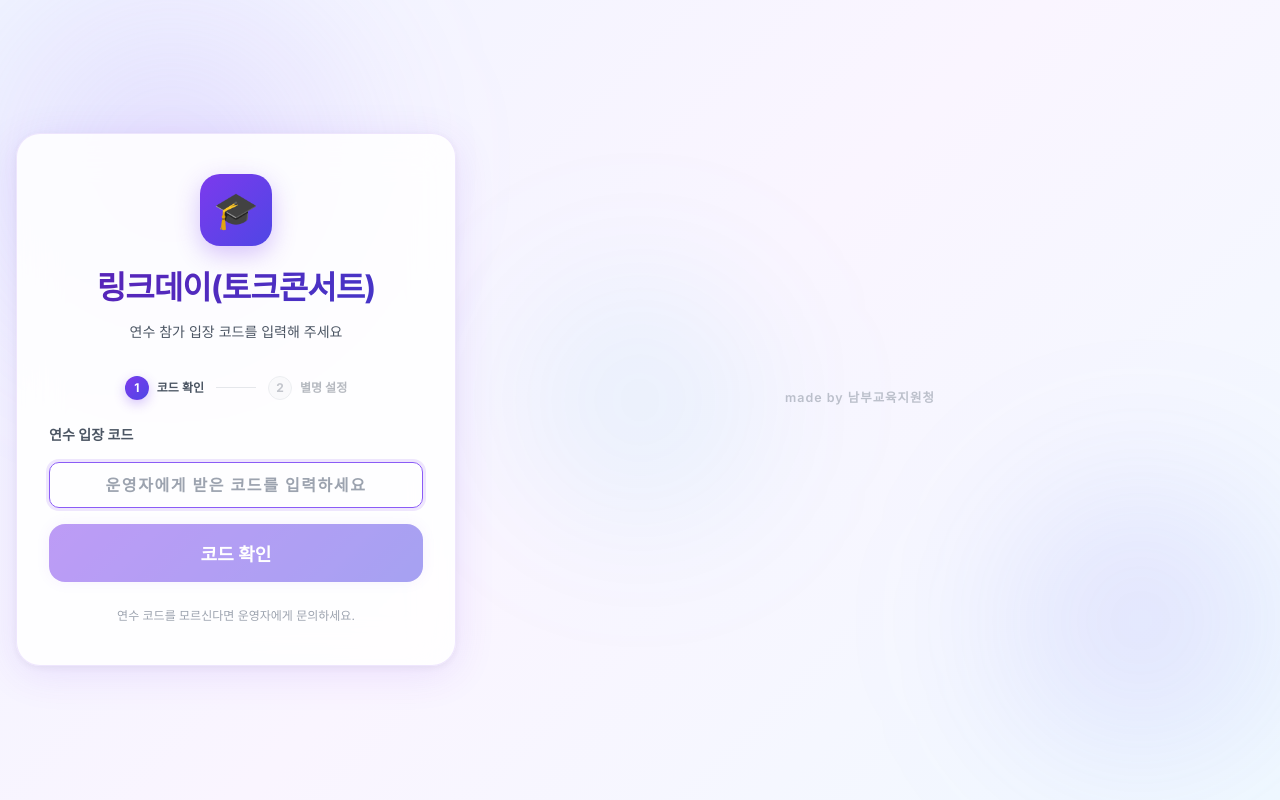
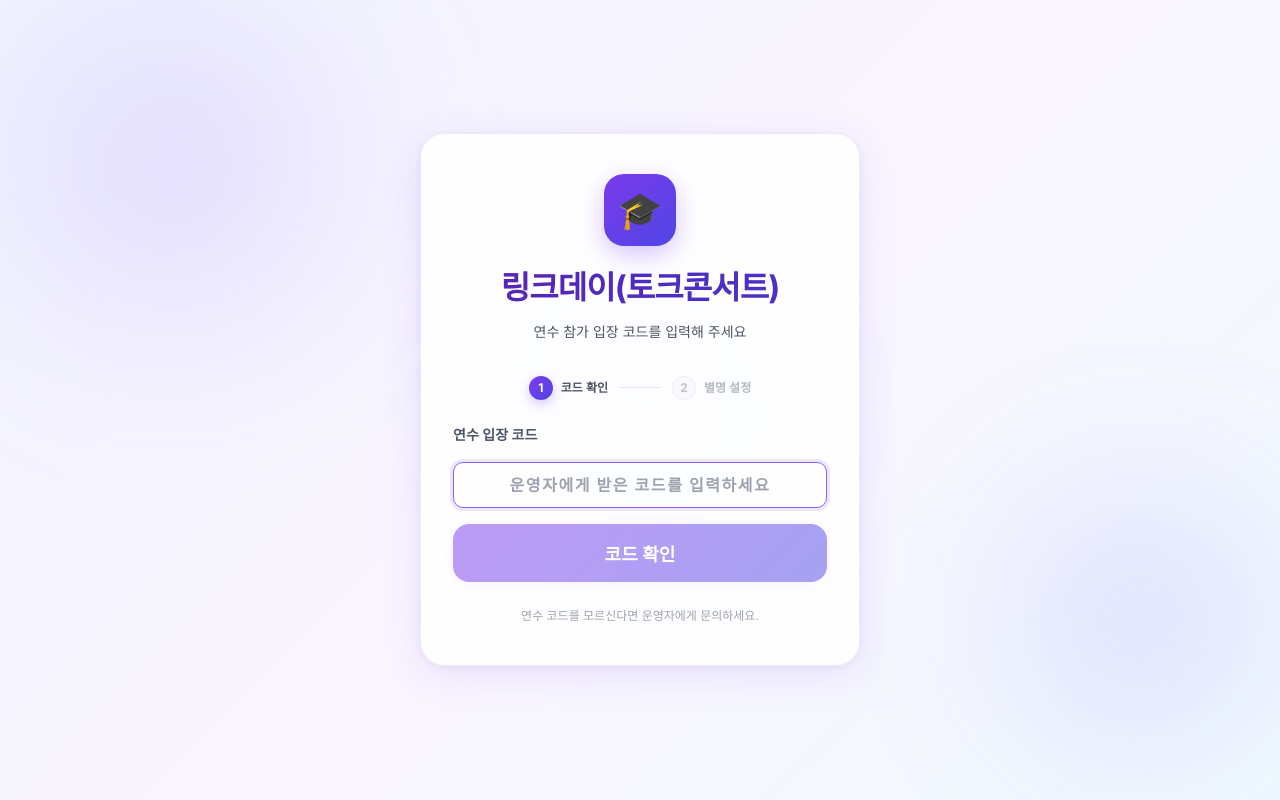
Before and after one commit to dodoworld7/happy-training, a React (Vite) app: page / in a window 1280 px wide. Built offline with nearby package versions, Linux system fonts and the light colour scheme; no server answers; a web font is replaced by a local one.

Commit message:
fix: center login container and remove brand footer

```diff
--- a/src/index.css
+++ b/src/index.css
@@ -399,20 +399,3 @@ body {
 .justify-between { justify-content: space-between; }
 .flex-col { flex-direction: column; }
 .w-full { width: 100%; }
-
-/* 브랜드 서명 푸터 */
-.brand-footer {
-  text-align: center;
-  padding: 20px 0 24px;
-  font-size: 0.78rem;
-  font-weight: 600;
-  letter-spacing: 0.08em;
-  color: var(--color-text-subtle);
-  opacity: 0.65;
-  user-select: none;
-  transition: opacity 0.3s ease;
-  width: 100%;
-}
-.brand-footer:hover {
-  opacity: 0.95;
-}
--- a/src/pages/AdminPage.jsx
+++ b/src/pages/AdminPage.jsx
@@ -1083,7 +1083,6 @@ export default function AdminPage() {
           </div>
         )}
       </div>
-      <footer className="brand-footer">made by 남부교육지원청</footer>
     </div>
   );
 }
--- a/src/pages/LoginPage.css
+++ b/src/pages/LoginPage.css
@@ -59,6 +59,7 @@
 .login-container {
   width: 100%;
   max-width: 440px;
+  margin: 0 auto;
   background: rgba(255, 255, 255, 0.85);
   border: 1px solid rgba(124, 58, 237, 0.12);
   border-radius: var(--radius-2xl);
--- a/src/pages/LoginPage.jsx
+++ b/src/pages/LoginPage.jsx
@@ -207,7 +207,6 @@ export default function LoginPage() {
           연수 코드를 모르신다면 운영자에게 문의하세요.
         </p>
       </div>
-      <footer className="brand-footer">made by 남부교육지원청</footer>
     </div>
   );
 }
--- a/src/pages/RoomPage.jsx
+++ b/src/pages/RoomPage.jsx
@@ -284,7 +284,6 @@ export default function RoomPage() {
           />
         )}
       </div>
-      <footer className="brand-footer">made by 남부교육지원청</footer>
     </div>
   );
 }
```
